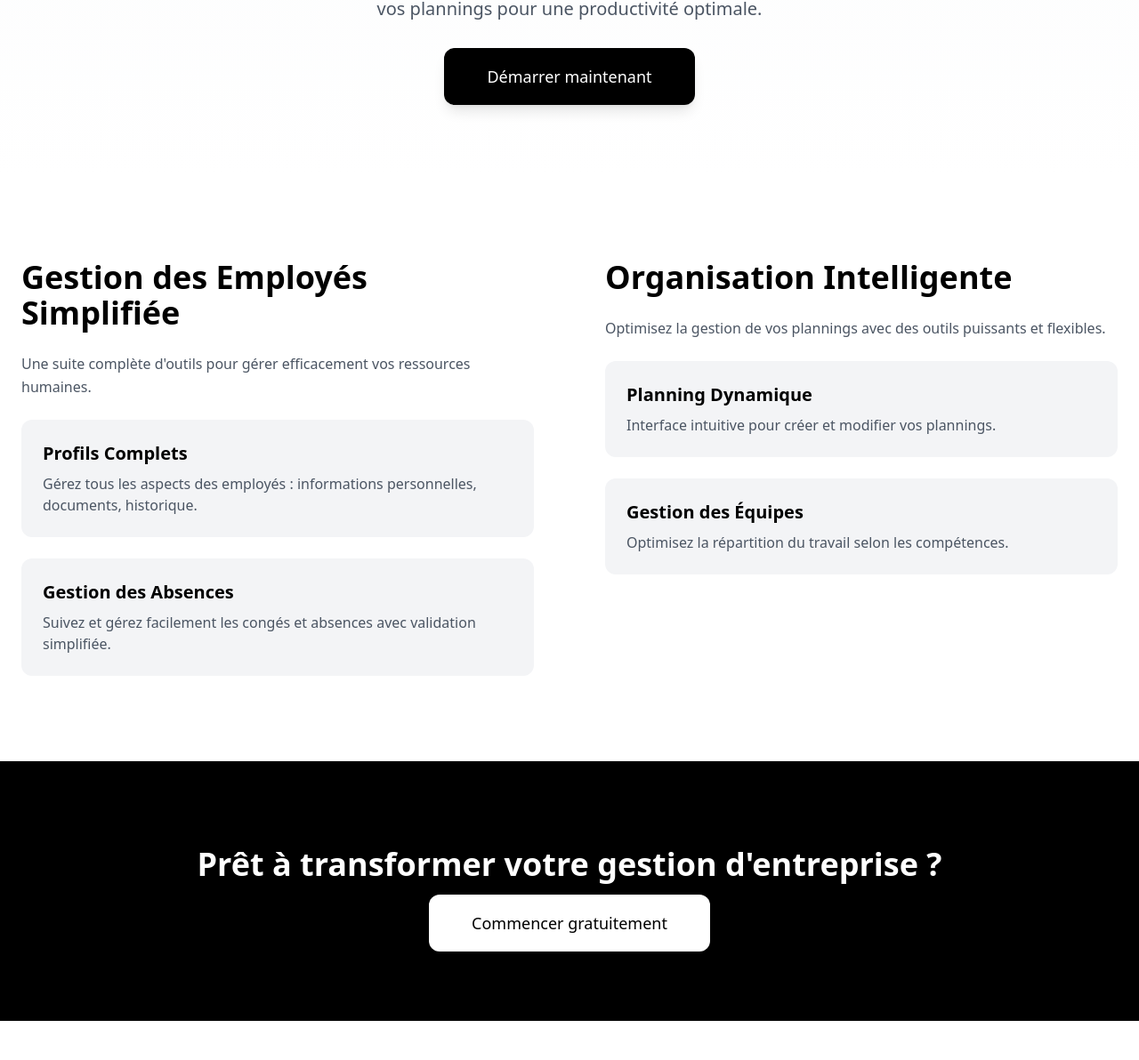
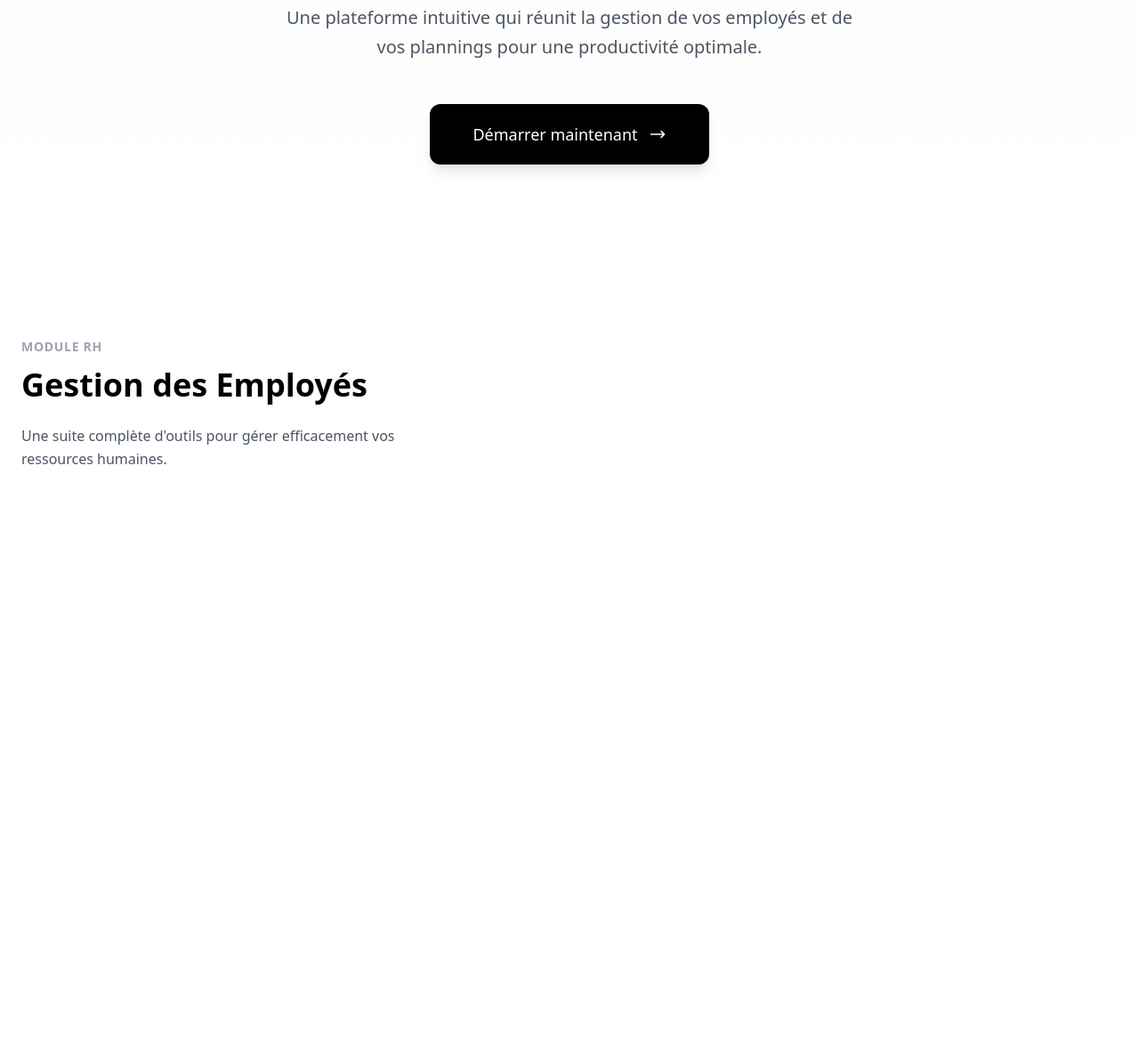
Before and after one commit to Raphael-Prd/OneSuite-Gestion, a plain HTML site: page index.html in a window 1280 px wide. Shown: the part 428-1620 px from the top of the page at 89% size. After the commit the page ends 1053 px from the top, so only its background shows below. Drawn offline with nearby package versions, Linux system fonts and the light colour scheme.

Commit message:
Mise à jour du site

```diff
--- a/index.html
+++ b/index.html
@@ -3,120 +3,84 @@
 <head>
     <meta charset="UTF-8">
     <meta name="viewport" content="width=device-width, initial-scale=1.0">
-    <title>OneSuite - Gestion des employés</title>
-    <script src="https://cdn.tailwindcss.com"></script> <!-- Import Tailwind -->
+    <title>OneSuite - Gestion</title>
+    <script src="https://cdn.tailwindcss.com"></script>
 </head>
-<body class="bg-white">
-
+<body class="min-h-screen bg-white">
     <!-- Navigation -->
     <nav class="fixed w-full bg-white/80 backdrop-blur-md z-50 border-b">
-        <div class="container mx-auto px-6 flex justify-between items-center h-20">
+        <div class="container mx-auto px-6">
+            <div class="flex justify-between items-center h-20">
+                <div class="flex flex-col items-end">
                     <div class="text-3xl font-bold tracking-tight">OneSuite</div>
+                    <div class="text-sm text-gray-500 pr-2">Gestion</div>
+                </div>
                 <div class="hidden md:flex space-x-12 text-gray-600">
                     <a href="#features" class="hover:text-black transition-colors">Fonctionnalités</a>
                     <a href="#pricing" class="hover:text-black transition-colors">Tarifs</a>
                     <a href="#contact" class="hover:text-black transition-colors">Contact</a>
                 </div>
                 <div class="flex items-center">
-                <a href="login.html" class="hidden md:block hover:text-black transition-colors mr-8">
+                    <button class="hidden md:block hover:text-black transition-colors mr-8">
                         Se connecter
-                </a>
-                <a href="login.html" class="bg-black text-white px-8 py-3 rounded-xl hover:bg-gray-900 transition-all transform hover:scale-105">
+                    </button>
+                    <button class="bg-black text-white px-8 py-3 rounded-xl hover:bg-gray-900 transition-all transform hover:scale-105">
                         Commencer
-                </a>
+                    </button>
+                </div>
             </div>
         </div>
     </nav>
 
     <!-- Hero Section -->
-    <section class="pt-40 pb-24 bg-gradient-to-b from-gray-50 to-white text-center">
+    <section class="pt-40 pb-24 bg-gradient-to-b from-gray-50 to-white">
         <div class="container mx-auto px-6">
+            <div class="max-w-4xl mx-auto text-center">
                 <span class="inline-block px-4 py-2 bg-gray-100 rounded-full text-sm font-medium mb-6">
                     La solution de gestion tout-en-un
                 </span>
-            <h1 class="text-7xl font-bold mb-8 tracking-tight">
+                <h1 class="text-7xl font-bold mb-8 leading-tight tracking-tight">
                     Simplifiez votre
                     <span class="block bg-gradient-to-r from-gray-900 to-gray-600 bg-clip-text text-transparent">
                         gestion d'entreprise
                     </span>
                 </h1>
-            <p class="text-xl text-gray-600 mb-12 max-w-2xl mx-auto">
+                <p class="text-xl text-gray-600 mb-12 leading-relaxed max-w-2xl mx-auto">
                     Une plateforme intuitive qui réunit la gestion de vos employés et de vos plannings
                     pour une productivité optimale.
                 </p>
-            <a href="login.html" class="bg-black text-white px-12 py-5 rounded-xl text-lg font-medium
-                          hover:bg-gray-900 transition-all hover:scale-105 transform shadow-lg">
-                Démarrer maintenant
-            </a>
+                <button class="bg-black text-white px-12 py-5 rounded-xl text-lg font-medium
+                             hover:bg-gray-900 transition-all hover:scale-105 transform
+                             shadow-lg hover:shadow-xl flex items-center mx-auto">
+                    <span>Démarrer maintenant</span>
+                    <svg class="w-5 h-5 ml-3" fill="none" stroke="currentColor" viewBox="0 0 24 24">
+                        <path stroke-linecap="round" stroke-linejoin="round" stroke-width="2" d="M17 8l4 4m0 0l-4 4m4-4H3"/>
+                    </svg>
+                </button>
+            </div>
         </div>
     </section>
 
     <!-- Features Section -->
-    <section id="features" class="py-24">
-        <div class="container mx-auto px-6 grid md:grid-cols-2 gap-20">
-            <!-- Gestion des employés -->
-            <div>
-                <h2 class="text-4xl font-bold mb-6">Gestion des Employés Simplifiée</h2>
-                <p class="text-gray-600 leading-relaxed mb-6">
+    <section class="py-24">
+        <div class="container mx-auto px-6">
+            <div class="grid md:grid-cols-2 gap-20">
+                <!-- Module RH -->
+                <div class="space-y-12">
+                    <div class="max-w-md">
+                        <span class="text-sm font-semibold text-gray-400 uppercase tracking-wider">
+                            Module RH
+                        </span>
+                        <h2 class="text-4xl font-bold mt-3 mb-6">
+                            Gestion des Employés
+                        </h2>
+                        <p class="text-gray-600 leading-relaxed">
                             Une suite complète d'outils pour gérer efficacement vos ressources humaines.
                         </p>
-                <div class="space-y-6">
-                    <div class="p-6 rounded-xl bg-gray-100">
-                        <h3 class="text-xl font-semibold mb-2">Profils Complets</h3>
-                        <p class="text-gray-600">Gérez tous les aspects des employés : informations personnelles, documents, historique.</p>
-                    </div>
-                    <div class="p-6 rounded-xl bg-gray-100">
-                        <h3 class="text-xl font-semibold mb-2">Gestion des Absences</h3>
-                        <p class="text-gray-600">Suivez et gérez facilement les congés et absences avec validation simplifiée.</p>
-                    </div>
-                </div>
-            </div>
-
-            <!-- Gestion du planning -->
-            <div>
-                <h2 class="text-4xl font-bold mb-6">Organisation Intelligente</h2>
-                <p class="text-gray-600 leading-relaxed mb-6">
-                    Optimisez la gestion de vos plannings avec des outils puissants et flexibles.
-                </p>
-                <div class="space-y-6">
-                    <div class="p-6 rounded-xl bg-gray-100">
-                        <h3 class="text-xl font-semibold mb-2">Planning Dynamique</h3>
-                        <p class="text-gray-600">Interface intuitive pour créer et modifier vos plannings.</p>
-                    </div>
-                    <div class="p-6 rounded-xl bg-gray-100">
-                        <h3 class="text-xl font-semibold mb-2">Gestion des Équipes</h3>
-                        <p class="text-gray-600">Optimisez la répartition du travail selon les compétences.</p>
                     </div>
                 </div>
             </div>
         </div>
     </section>
-
-    <!-- CTA Section -->
-    <section class="py-24 bg-black text-white text-center">
-        <div class="container mx-auto px-6">
-            <h2 class="text-4xl font-bold mb-8">
-                Prêt à transformer votre gestion d'entreprise ?
-            </h2>
-            <a href="login.html" class="bg-white text-black px-12 py-5 rounded-xl text-lg font-medium
-                          hover:bg-gray-100 transition-all hover:scale-105 transform shadow-lg">
-                Commencer gratuitement
-            </a>
-        </div>
-    </section>
-
-    <!-- Footer -->
-    <footer class="py-12 text-center text-gray-600">
-        <div class="container mx-auto px-6">
-            <p class="text-lg font-semibold">OneSuite</p>
-            <div class="flex justify-center space-x-6 mt-4">
-                <a href="#" class="hover:text-black">Politique de confidentialité</a>
-                <a href="#" class="hover:text-black">Mentions légales</a>
-                <a href="#" class="hover:text-black">Contact</a>
-            </div>
-            <p class="mt-6">© 2025 OneSuite. Tous droits réservés.</p>
-        </div>
-    </footer>
-
 </body>
 </html>
```
Lines whose indentation alone changed are shown as unchanged.
